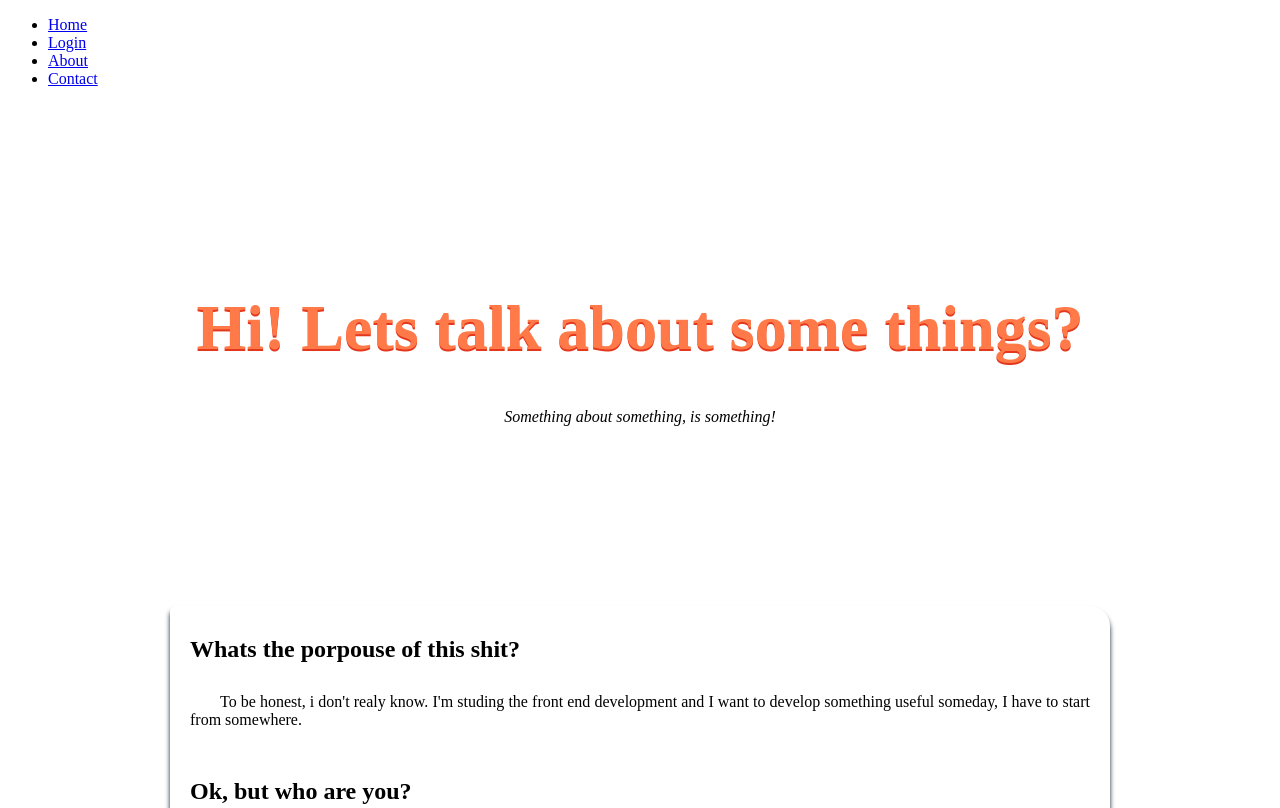
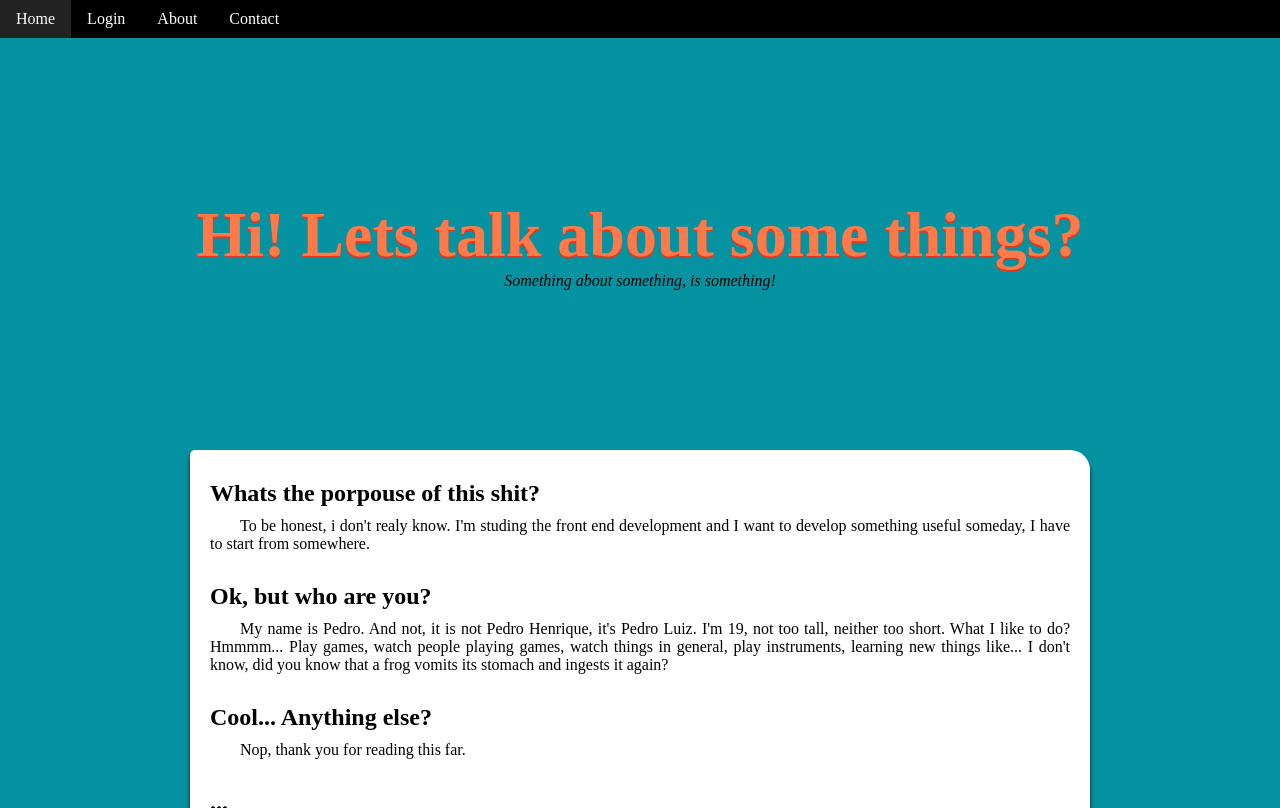
Before and after one commit to lasarinii/portifolio, a plain HTML site: page teste/index.html in a window 1280 px wide. Shown: the top 808 px of the page. Drawn offline with Linux system fonts and the light colour scheme; files that its build step writes are made by us from their sources; the site is published under a folder, as on GitHub Pages, so addresses that start at the root find nothing.

Commit message:
Add files via upload

```diff
--- a/teste/index.html
+++ b/teste/index.html
@@ -5,13 +5,13 @@
     <meta http-equiv="X-UA-Compatible" content="IE=edge">
     <meta name="viewport" content="width=device-width, initial-scale=1.0">
     <title>Hey there!</title>
-    <link rel="stylesheet" href="style.css">
-    <link rel="stylesheet" href="/Sites/teste/mainstyle.css">
+    <link rel="stylesheet" href="./style.css">
+    <link rel="stylesheet" href="./mainstyle.css">
 </head>
 <body>
     <nav>
         <ul class="navbar">
-            <li><a href="index.html">Home</a></li>
+            <li><a href="./index.html">Home</a></li>
             <li><a href="./login/login.html">Login</a></li>
             <li><a href="#">About</a></li>
             <li><a href="#">Contact</a></li>
```
Also changed, not shown: teste/login/login.html (+2 -2 lines).
